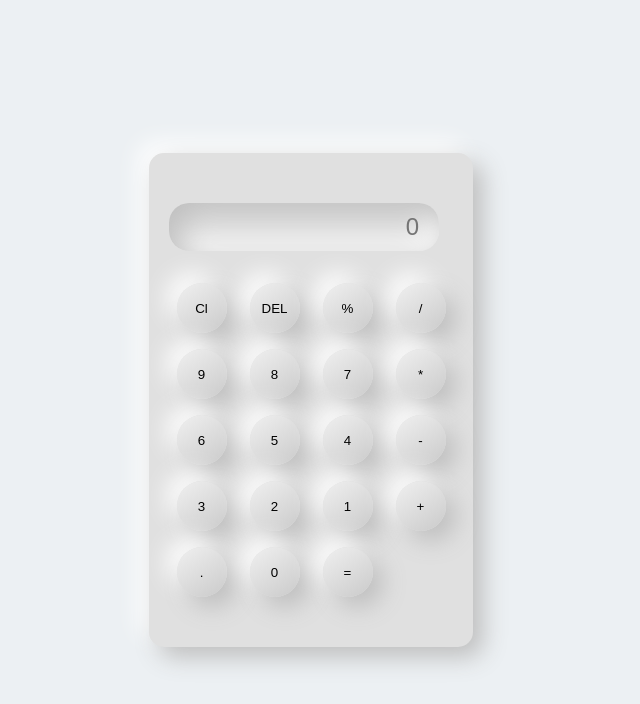
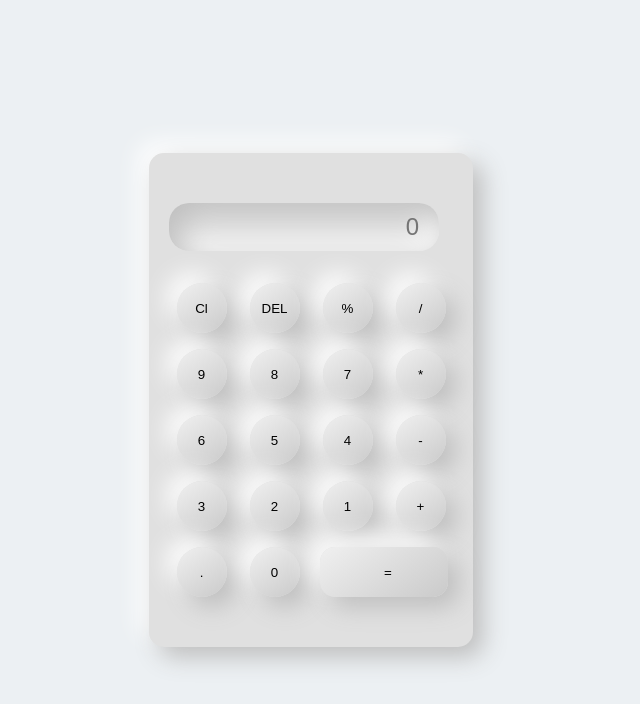
Before and after one commit to cyrusnderitu/Simple-Neomorphic-Calculator, a plain HTML site: page index.html in a window 1280 px wide. Shown: the whole page, without its empty margins (329-969 px from the left). Drawn offline with Linux system fonts and the light colour scheme.

Commit message:
Html and Css Equal modification

```diff
--- a/index.html
+++ b/index.html
@@ -29,7 +29,7 @@
             <button class ="btn" onclick="display('+')">+</button>
             <button class ="btn" onclick="display('.')">.</button>
             <button class ="btn" onclick="display('0')">0</button>
-            <button class ="btn" onclick="Calc('=')" >=</button>
+            <button class ="btn calc" onclick="Calc('=')" >=</button>
         </div>
     </div>
     <script src="./app.js"></script>
```
